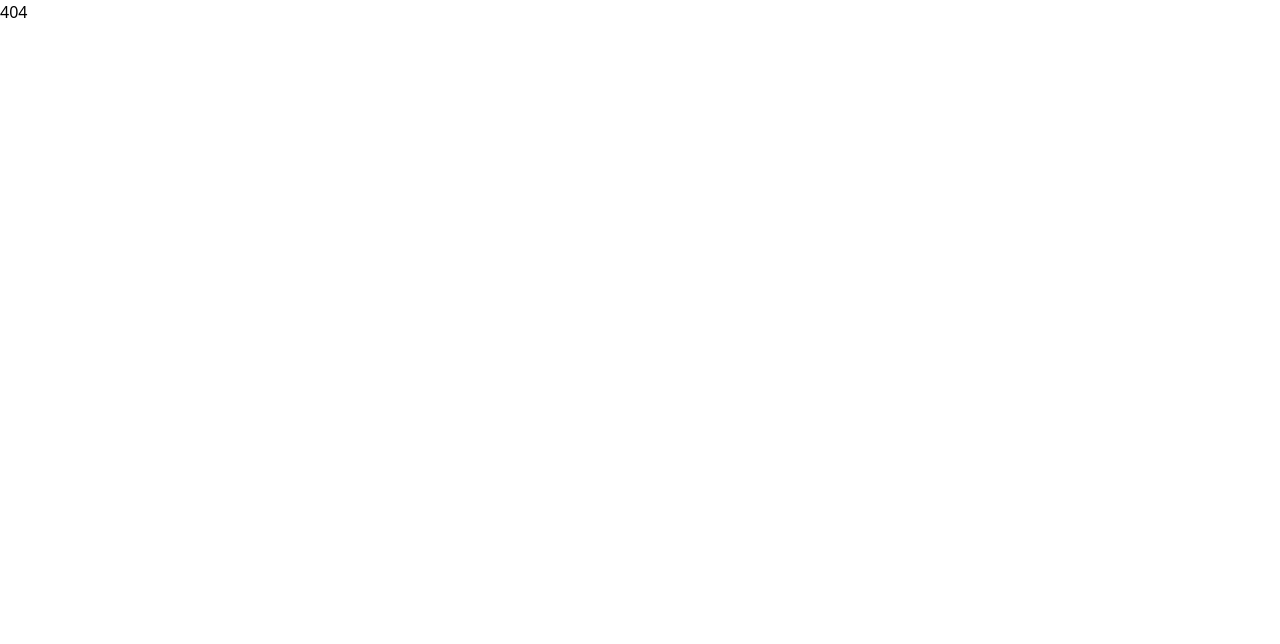
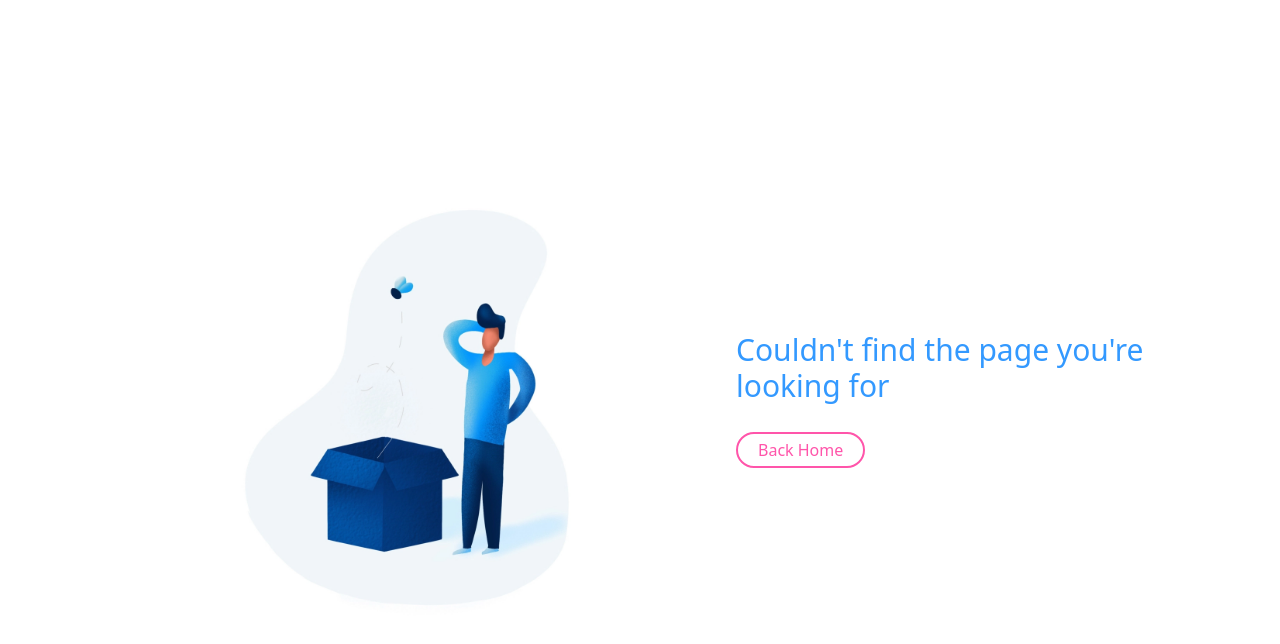
Before and after one commit to N-eeraj/mystery-choice, a Vue app: page /page-not-found in a window 1280 px wide. Shown: the top 644 px of the page. Built offline with nearby package versions, Linux system fonts and the light colour scheme.

Commit message:
Updated path & template for 404 page & redirect to 404 page

```diff
--- a/src/pages/page-not-found.vue
+++ b/src/pages/page-not-found.vue
@@ -1,3 +1,19 @@
 <template>
-    404
+    <div class="flex flex-col md:flex-row justify-center items-center gap-5 h-screen p-5">
+        <img
+            src="@assets/empty.webp"
+            alt="Decorator"
+            class="w-full md:w-1/2" />
+
+        <div class="flex flex-col items-center md:items-start gap-y-5 md:gap-y-7">
+            <h2 class="max-w-md text-blue text-3xl text-center md:text-left font-medium">
+                Couldn't find the page you're looking for
+            </h2>
+            <RouterLink
+                to="/"
+                class="py-2 md:py-1 px-5 border-2 border-pink rounded-3xl text-pink duration-300 hover:bg-pink hover:text-white">
+                Back Home
+            </RouterLink>
+        </div>
+    </div>
 </template>
--- a/src/router.js
+++ b/src/router.js
@@ -30,9 +30,13 @@ const router = createRouter({
             component: results
         },
         {
-            path: '/:pathMatch(.*)*',
+            path: '/page-not-found',
             name: 'page-not-found',
             component: pageNotFound
+        },
+        {
+            path: '/:pathMatch(.*)*',
+            redirect: '/page-not-found'
         }
     ]
 })
```
Also changed, not shown: src/assets/empty.webp (added).
